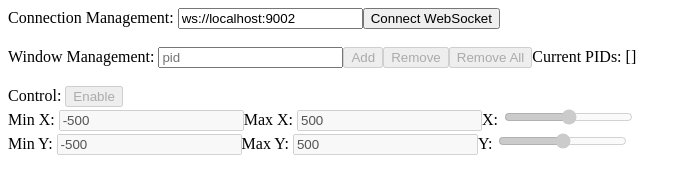
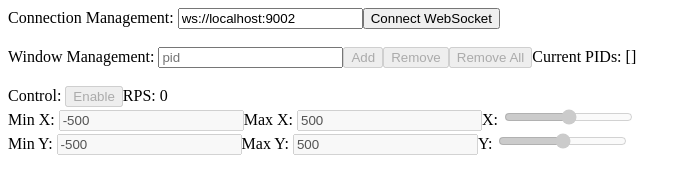
Before and after one commit to DiscreteTom/boruto, a Vue app in the folder web/: page / in a window 1280 px wide. Shown: the top 171 px of the page, without its empty margins (0-691 px from the left). Built offline with nearby package versions, Linux system fonts and the light colour scheme.

Commit message:
feat: web rps counter

```diff
--- a/web/src/App.vue
+++ b/web/src/App.vue
@@ -27,6 +27,7 @@
         <button @click="toggle" :disabled="ws === null">
           {{ started ? 'Disable' : 'Enable' }}
         </button>
+        <label>RPS: {{ rps }}</label>
       </div>
       <label>Min X: </label>
       <input type="number" v-model="minX" placeholder="-500" :disabled="ws === null || !started" />
@@ -144,8 +145,16 @@ function removeAll() {
   ws.value?.send(JSON.stringify({ type: 'removeAll' }))
 }
 
+let count = 0
+const rps = ref(0)
 function update() {
   console.log('update', x.value, y.value)
   ws.value?.send(JSON.stringify({ type: 'update', x: Number(x.value), y: Number(y.value) }))
+  count++
 }
+
+setInterval(() => {
+  rps.value = count
+  count = 0
+}, 1000)
 </script>
```
